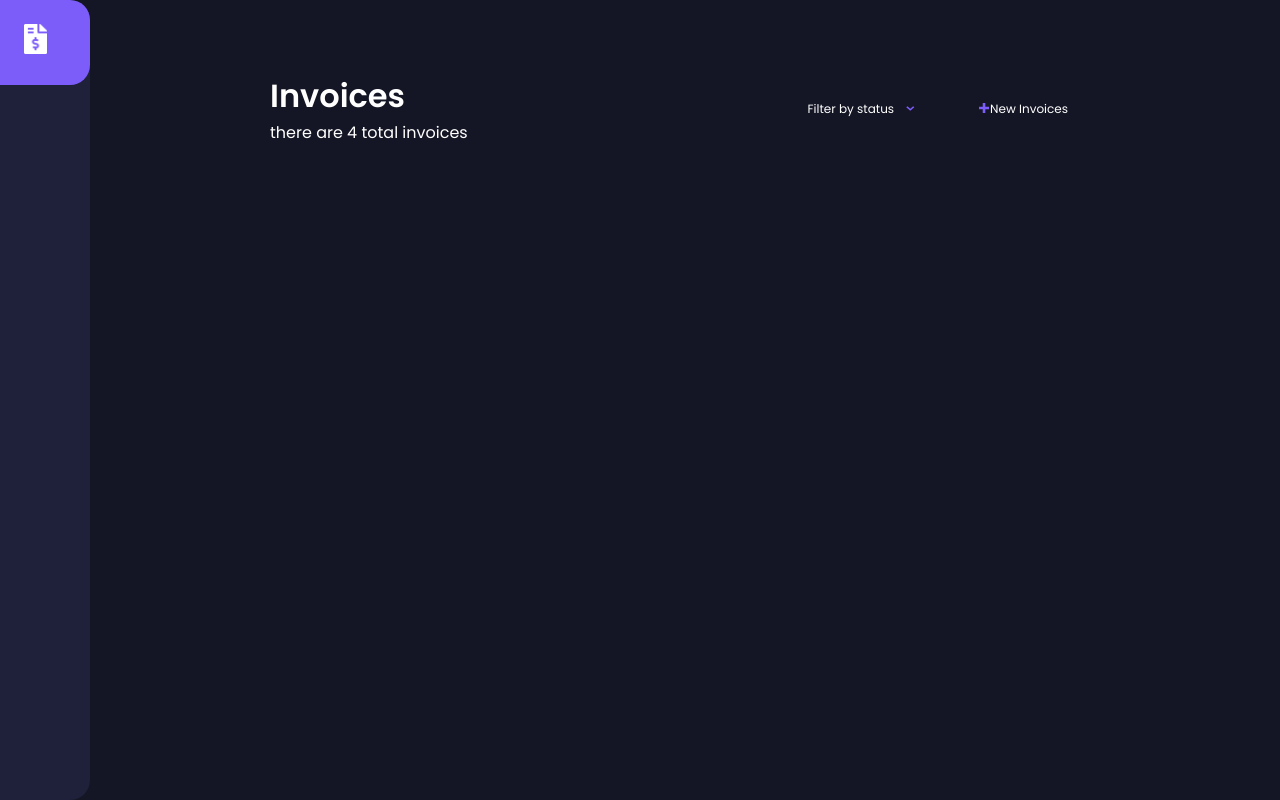
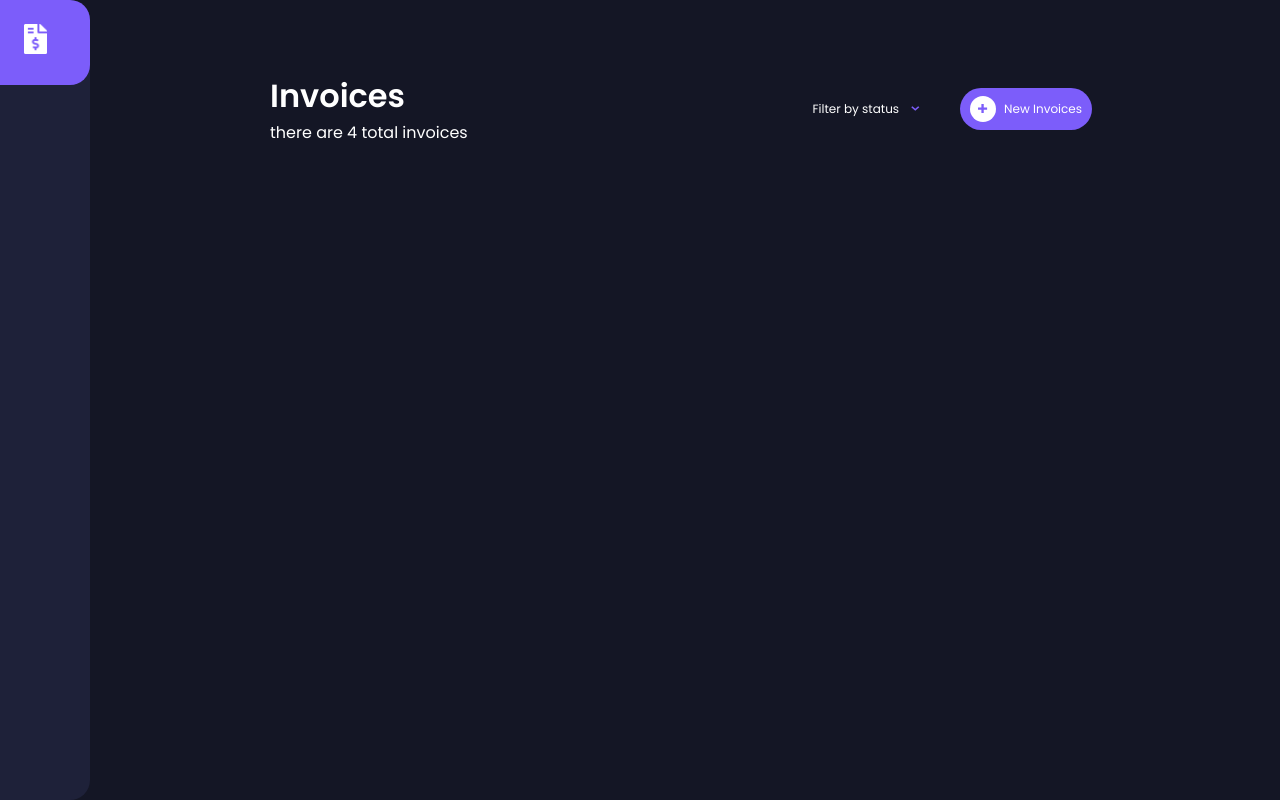
Before and after one commit to ZidanHadipratama/invoiceApp-Vue3, a Vue app in the folder invoice-app/: page / in a window 1280 px wide. Built offline with nearby package versions, Linux system fonts and the light colour scheme.

Commit message:
Finish Home View Header

```diff
--- a/invoice-app/src/views/Home.vue
+++ b/invoice-app/src/views/Home.vue
@@ -7,7 +7,7 @@
         <span>there are 4 total invoices</span>
       </div>
       <div class="right flex">
-        <div @click="toggleFilterMenu" class="filter flex" ref="filter">
+        <div @click="toggleFilterMenu" class="filter flex">
           <span>Filter by status</span>
           <img src="@/assets/icon-arrow-down.svg" alt=""/>
           <ul v-show="filterMenu" class="filter-menu">
@@ -34,6 +34,18 @@ export default {
   name: "Home",
   components: {
   },
+  data(){
+    return {
+      filterMenu: null,
+    }
+  },
+  methods: {
+    newInvoice(){},
+
+    toggleFilterMenu(){
+      this.filterMenu = !this.filterMenu
+    }
+  }
 };
 </script>
 
@@ -65,11 +77,7 @@ export default {
       .filter{
         position: relative;
         margin-right: 40px;
-
-        span,
-        img {
-          pointer-events: none;
-        }
+        cursor: pointer;
 
         img{
           margin-left: 12px;
@@ -83,7 +91,38 @@ export default {
           top: 25px;
           list-style: none;
           background-color: #1e2139;
+          box-shadow: 0 4px 6px -1px rgba(0, 0, 0, 0.1), 0 2px 4px -1px rgba(0, 0, 0, 0.06);
 
+          li {
+            cursor: pointer;
+            font-size: 12px;
+            padding: 10px 20px;
+
+            &:hover {
+              color: #1e2139;
+              background-color: #fff;
+            }
+          }
+        }
+      }
+
+      .button{
+        padding: 8px 10px;
+        background-color: #7c5dfa;
+        border-radius: 40px;
+
+        .inner-button{
+          margin-right: 8px;
+          border-radius: 50%;
+          padding: 8px;
+          align-items: center;
+          justify-content: center;
+          background-color: #fff;
+
+          img{
+            width: 10px;
+            height: 10px;
+          }
         }
       }
     }
```
